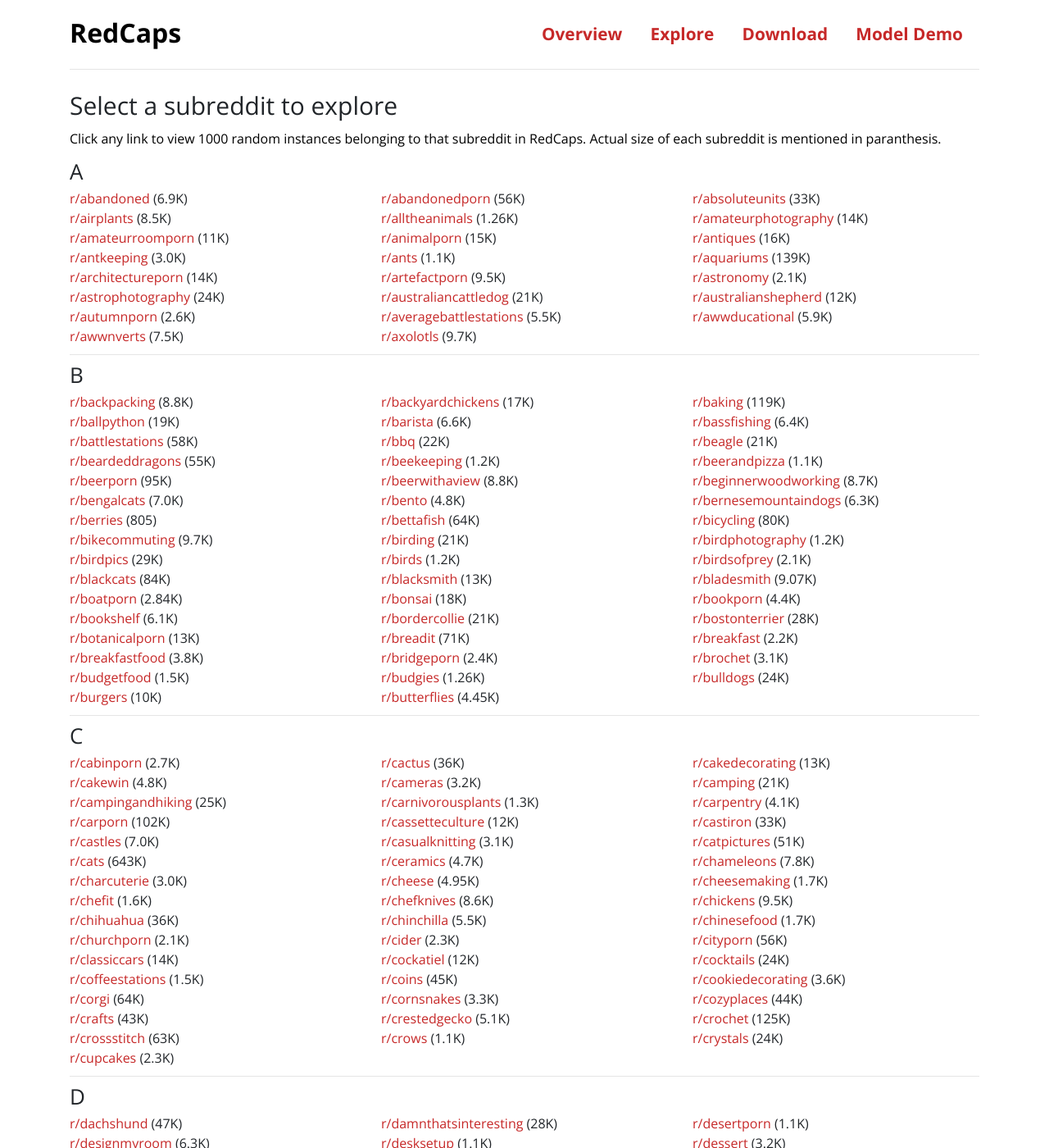
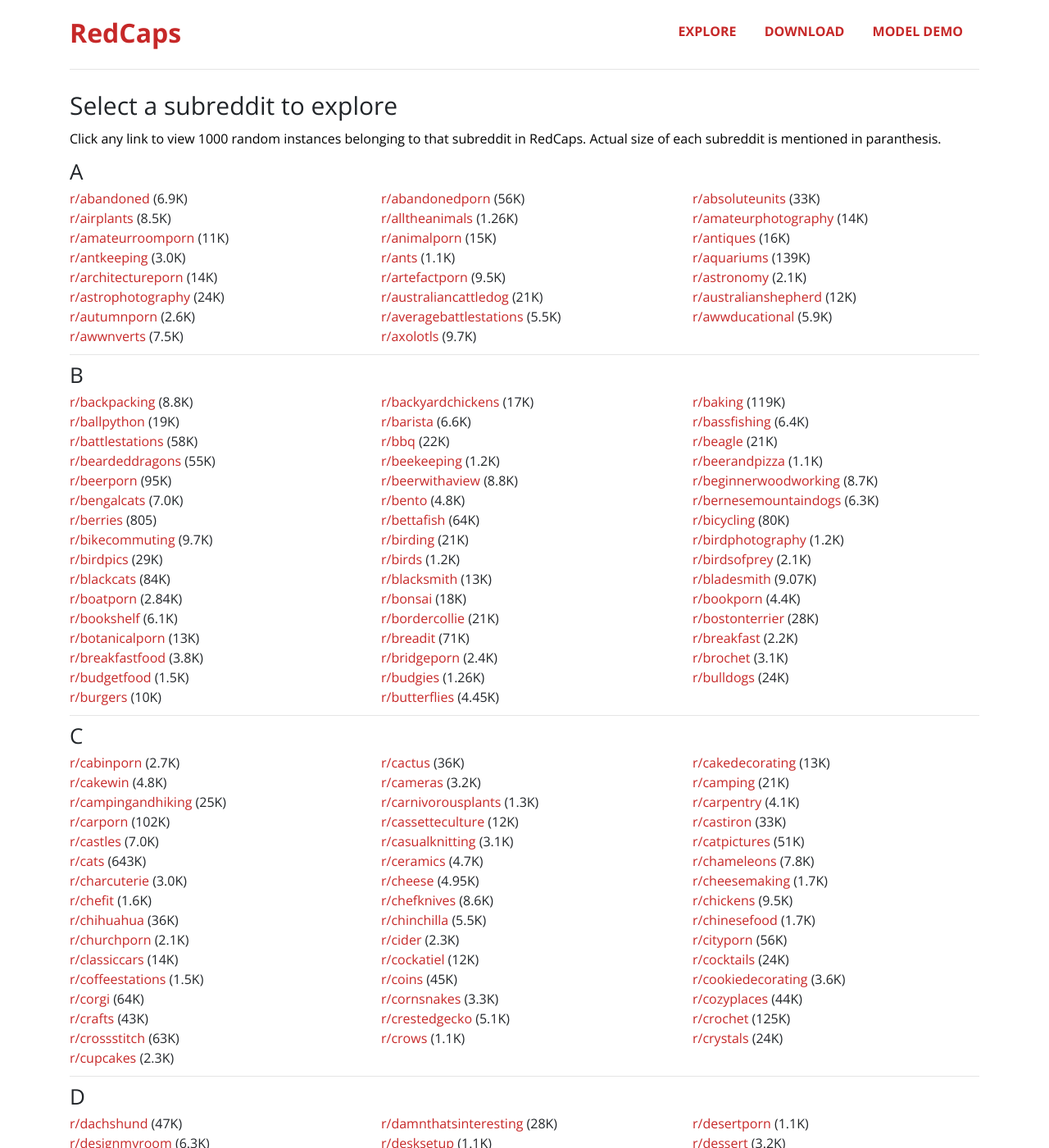
Before and after one commit to redcaps-dataset/redcaps-dataset.github.io, a Jekyll site: the page built from _pages/explore.md, in a window 1280 px wide and 1400 px high. Shown: the whole window at 82% size. Built offline with Jekyll 4.4.1, drawn with Linux system fonts in a browser that asks for light colours.

Commit message:
Small nits in navbar.

```diff
--- a/_includes/header.html
+++ b/_includes/header.html
@@ -3,14 +3,11 @@
     <div class="row">
       <div class="col-md-12 col-sm-12 col-xs-12 col-12">
         <div id="site-title-container">
-          <span id="site-title">{{ site.title }}</span>
+          <span id="site-title"><a href="/">{{ site.title }}</a></span>
         </div>
         <div id="navbar-ul-container" style="margin-top: 5px">
 
           <ul class="navbar-ul float-right">
-            <li class="nav-listitem">
-              <a href="/">Overview</a>
-            </li>
             <li class="nav-listitem">
               <a href="/explore">Explore</a>
             </li>
@@ -18,7 +15,7 @@
               <a href="/download">Download</a>
             </li>
             <li class="nav-listitem">
-              <a href="//huggingface.co/spaces/zamborg/redcaps">Model Demo</a>
+              <a href="//huggingface.co/spaces/zamborg/redcaps" target="_blank">Model Demo</a>
             </li>
           </ul>
         </div>
--- a/static/css/navbar.scss
+++ b/static/css/navbar.scss
@@ -42,8 +42,9 @@
 
 .nav-listitem {
     margin: 0 15px 0 15px;
-    font-size: 1.3rem;
+    font-size: 1rem;
     display: inline-block;
+    text-transform: uppercase;
     a {
         color: $navbar-text-color;
         font-weight: 700;
```
